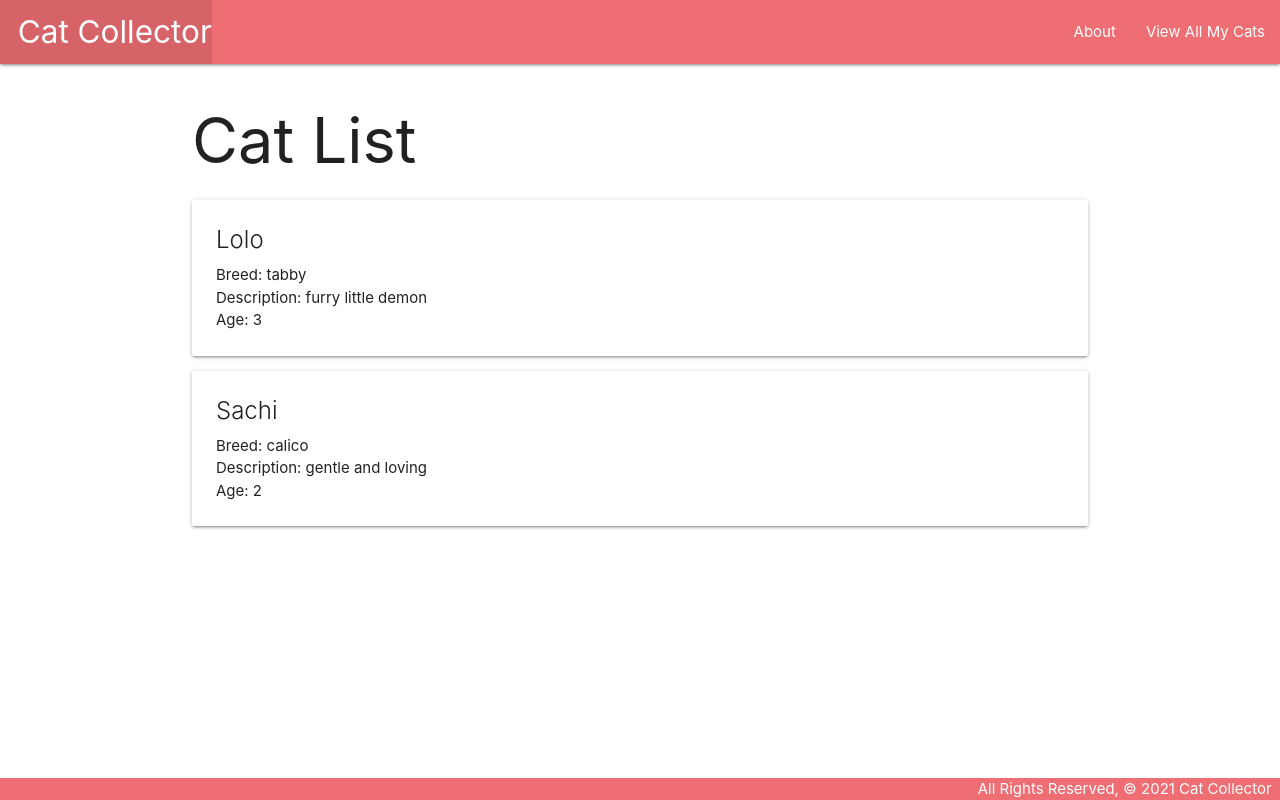
After one commit to jcoop32/catcollector, a Django app: page /cats/ in a window 1280 px wide. The commit adds this page. Run offline with Django 4.2, Linux system fonts and the light colour scheme.

Commit message:
cat list added

```diff
--- a/main_app/templates/base.html
+++ b/main_app/templates/base.html
@@ -18,6 +18,7 @@
         </ul>
         <ul class="right">
           <li><a href="/about">About</a></li>
+          <li><a href="/cats">View All My Cats</a></li>
         </ul>
       </div>
     </nav>
--- /dev/null
+++ b/main_app/templates/cats/cats_list.html
@@ -0,0 +1,19 @@
+{% extends 'base.html' %}
+{% block content %}
+<h1>Cat List</h1>
+
+{% for cat in cats %}
+    <div class="card">
+        <div class="card-content">
+            <span class="card-title">{{ cat.name }}</span>
+            <p>Breed: {{ cat.breed }}</p>
+            <p>Description: {{ cat.description }}</p>
+            {% if cat.age > 0 %}
+              <p>Age: {{ cat.age }}</p>
+            {% else %}
+              <p>Age: Kitten</p>
+            {% endif %}
+        </div>
+    </div>
+{% endfor %}
+{% endblock %}
--- a/main_app/urls.py
+++ b/main_app/urls.py
@@ -2,6 +2,8 @@ from django.urls import path
 from . import views
 
 urlpatterns = [
+    # no slash before path name, ex. /about/
     path('', views.home, name='home'),
     path('about/', views.about, name='about'),
+    path('cats/', views.cats_list, name='cats'),
 ]
--- a/main_app/views.py
+++ b/main_app/views.py
@@ -1,4 +1,10 @@
 from django.shortcuts import render
+
+# models should be used instead
+cats = [
+    {'name': 'Lolo', 'breed': 'tabby', 'description': 'furry little demon', 'age': 3},
+    {'name': 'Sachi', 'breed': 'calico', 'description': 'gentle and loving', 'age': 2},
+]
 
 # Create your views here.
 
@@ -7,3 +13,8 @@ def home(request):
 
 def about(request):
     return render(request, 'about.html')
+
+def cats_list(request):
+    return render(request, 'cats/cats_list.html', {
+        'cats': cats
+    })
```
